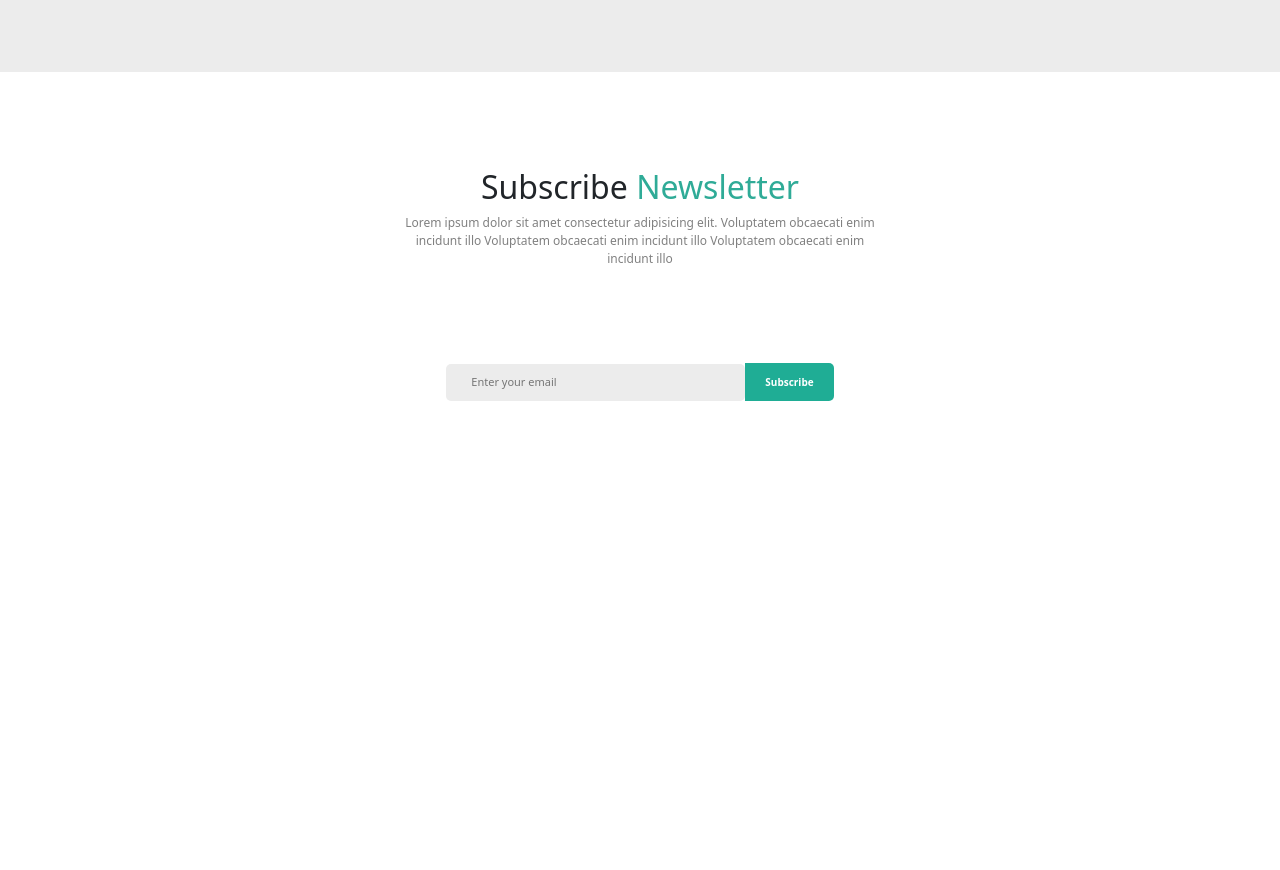
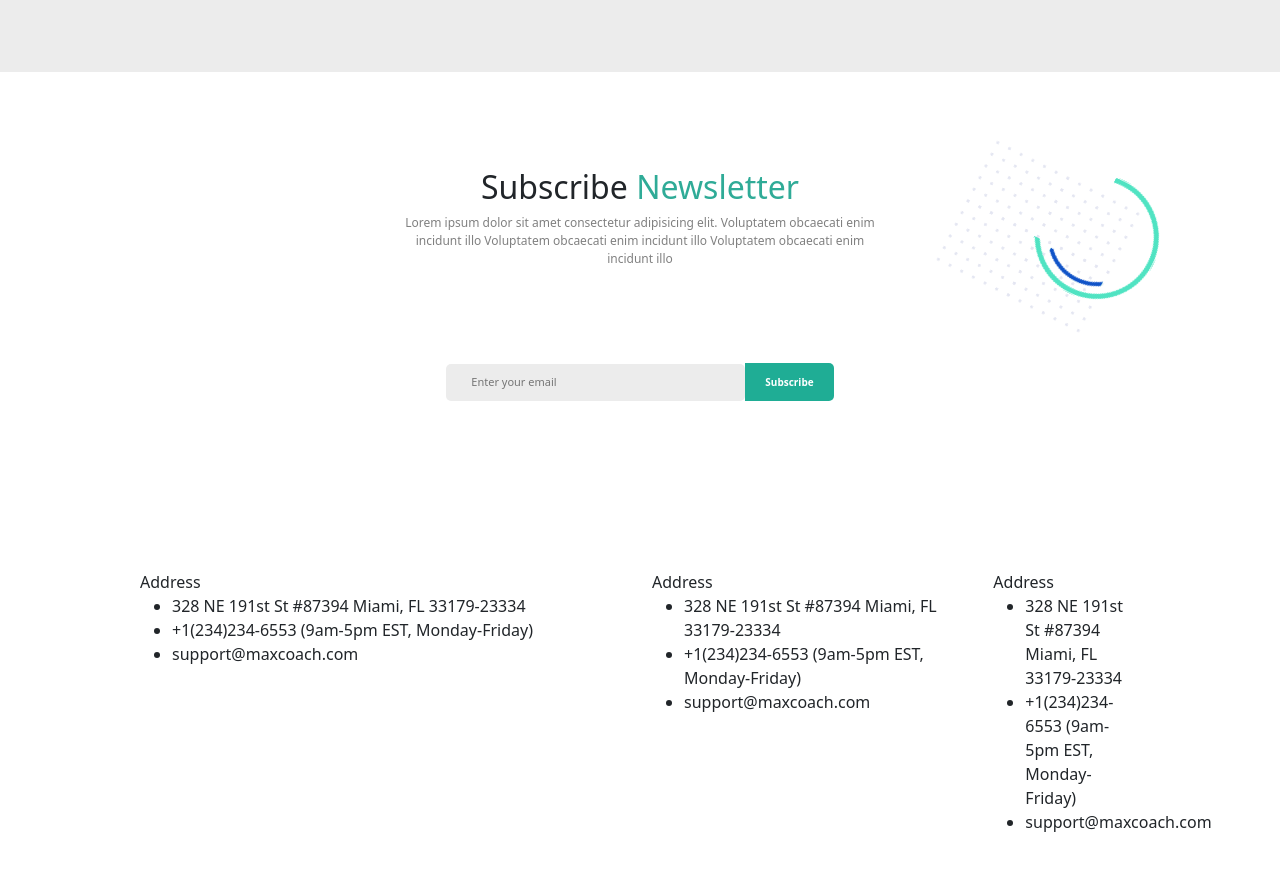
Before and after one commit to Sara-Barbi/proj-html-vuejs, a Vue app: page / in a window 1280 px wide. Shown: the part 4340-5210 px from the top of the page. Before the commit the page ends 4907 px from the top, so only its background shows below. Built offline with nearby package versions, Linux system fonts and the light colour scheme.

Commit message:
inizio Foot

```diff
--- a/src/components/FOOTER.vue
+++ b/src/components/FOOTER.vue
@@ -1,8 +1,8 @@
 <template>
   <div class="footer">
 
-    <newsLetter/>
-    <blueFooter/>
+    <newsLetter />
+    <blueFooter :myFoot='infoFooter'/>
 
 
   </div>
@@ -21,6 +21,40 @@ export default {
   components:{
     newsLetter,
     blueFooter
+  },
+  data(){
+    return{
+      infoFooter:[
+         {
+          locality:{
+            title:'Address',
+            coordinate:'328 NE 191st St #87394 Miami, FL 33179-23334',
+            num: '+1(234)234-6553 (9am-5pm EST, Monday-Friday)',
+            email:'support@maxcoach.com'
+          },
+          expl:{
+            title:'Explore',
+            start:'Start here',
+            blog:'Blog',
+            about:'About Us',
+            success:'Success story',
+            courses:'Courses',
+            contact:'Contact Us'
+
+          },
+          information:{
+
+          info:'Information',
+          members:'Membership',
+          guide:'Purchase guide',
+          privacy:'Privacy policy',
+          service:'Terms of service',
+          }
+
+        }
+        ]
+
+    }
   }
 }
 </script>
--- a/src/components/sub_components/footer/blueFooter.vue
+++ b/src/components/sub_components/footer/blueFooter.vue
@@ -1,5 +1,47 @@
 <template>
 <div class="blueFooter">
+    <div class="container-fluid myblueFooter">
+        <div class="containerr">
+            <div class="row myHFOOTER" >
+                <div class="col-6">
+                    <div v-for="(elementi,index) in myFoot" :key="index">
+                        <div class="myTit">{{elementi.locality.title}}</div>
+                        <ul>
+                            <li>{{elementi.locality.coordinate}}</li>
+                            <li>{{elementi.locality.num}}</li>
+                            <li>{{elementi.locality.email}}</li>
+
+                        </ul>
+                    </div>
+
+                </div>
+                <div class="col-4">
+                         <div v-for="(elementi,index) in myFoot" :key="index">
+                        <div class="myTit">{{elementi.locality.title}}</div>
+                        <ul>
+                            <li>{{elementi.locality.coordinate}}</li>
+                            <li>{{elementi.locality.num}}</li>
+                            <li>{{elementi.locality.email}}</li>
+
+                        </ul>
+                    </div>
+
+                </div>
+                <div class="col-2">
+                         <div v-for="(elementi,index) in myFoot" :key="index">
+                        <div class="myTit">{{elementi.locality.title}}</div>
+                        <ul>
+                            <li>{{elementi.locality.coordinate}}</li>
+                            <li>{{elementi.locality.num}}</li>
+                            <li>{{elementi.locality.email}}</li>
+
+                        </ul>
+                    </div>
+
+                </div>
+            </div>
+        </div>
+    </div>
 
 </div>
 
@@ -7,10 +49,17 @@
 
 <script>
 export default {
-  name:'blueFooter'
+  name:'blueFooter',
+  props:{
+      myFoot:Array
+
+  }
 }
+
+
 </script>
 
 <style>
 
+
 </style>
--- a/src/components/sub_components/footer/newsLetter.vue
+++ b/src/components/sub_components/footer/newsLetter.vue
@@ -13,6 +13,8 @@
           <span class="SubButton" >Subscribe</span>
         </div>
       </div>
+      <img class="patterNews" src="../../../assets/image/maxcoach-shape-09.png" alt="">
+      <img class="circleNews" src="../../../assets/image/maxcoach-shape-02.png" alt="">
     </div>
 
   </div>
@@ -48,4 +50,17 @@ export default {
    border-radius: 0px 5px 5px 0px;
    color: white;
  }
+ .patterNews{
+   position: absolute;
+   right: 0px;
+   top: 20px;
+ }
+ .circleNews{
+   position:absolute;
+   bottom: 170px;
+   right: -20px;
+ }
+ .containerr{
+   max-height: 350px;
+ }
 </style>
```
